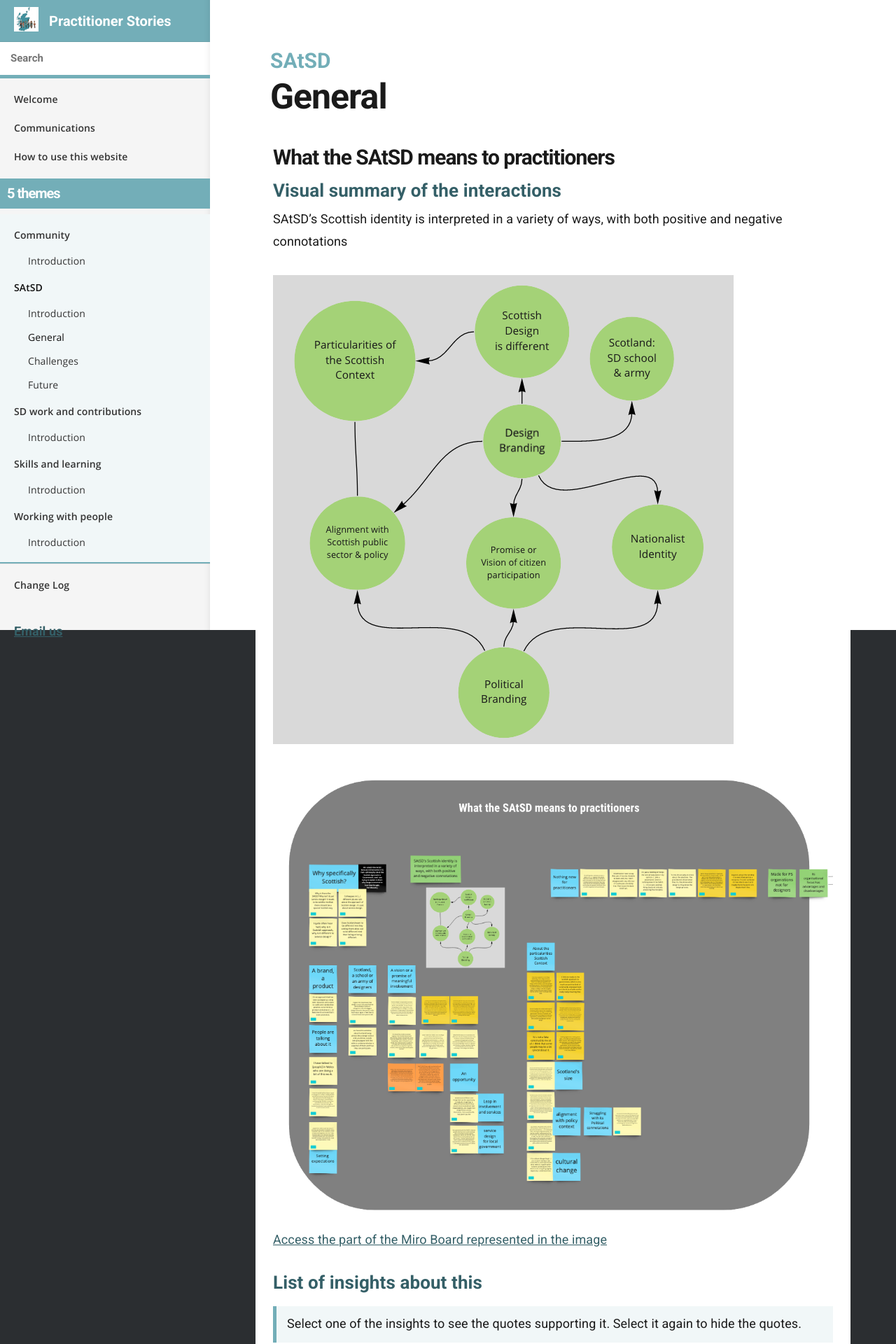
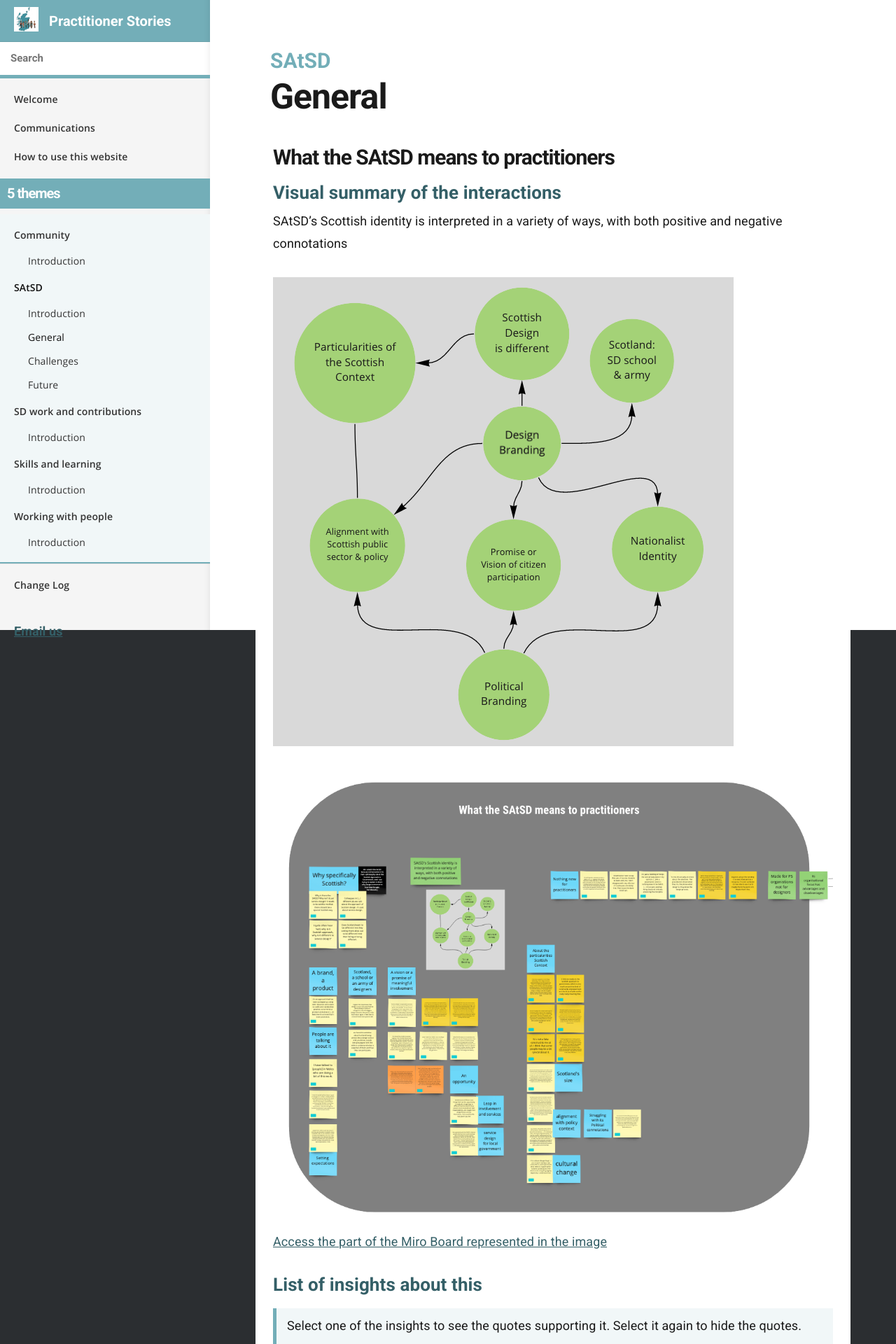
Before and after one commit to stephanie-K/practitioner-stories, a Jekyll site: the page built from _docs/SAtSD/general.md, in a window 1280 px wide. Shown: the top 1920 px of the page at 70% size. Built offline with Jekyll 4.4.1, drawn with Linux system fonts in a browser that asks for light colours.

Commit message:
improve layout

```diff
--- a/_docs/SAtSD/general.md
+++ b/_docs/SAtSD/general.md
@@ -237,5 +237,5 @@
 #### Gap around non-digital services?
 #### Assessment guidelines serve as endorsement and help with compliance but fail to assess project outputs
 
-
+<br><br>
 <div>Last updated: {{site.time | date_to_string}}</div>
--- a/_sass/_layout.scss
+++ b/_sass/_layout.scss
@@ -163,11 +163,14 @@
 	background-color: $content-background-color;
 	color: $content-color;
 
-	h3 {
-		margin: 1.5rem 0 1rem 0;
-	}
 	h2 {
 		margin: 2rem 0 1rem 0;
+	}
+	h3 {
+		margin: 1.8rem 0 1rem 0;
+	}
+	h4 {
+		margin: 1.8rem 0 1rem 0;
 	}
 }
 
```
